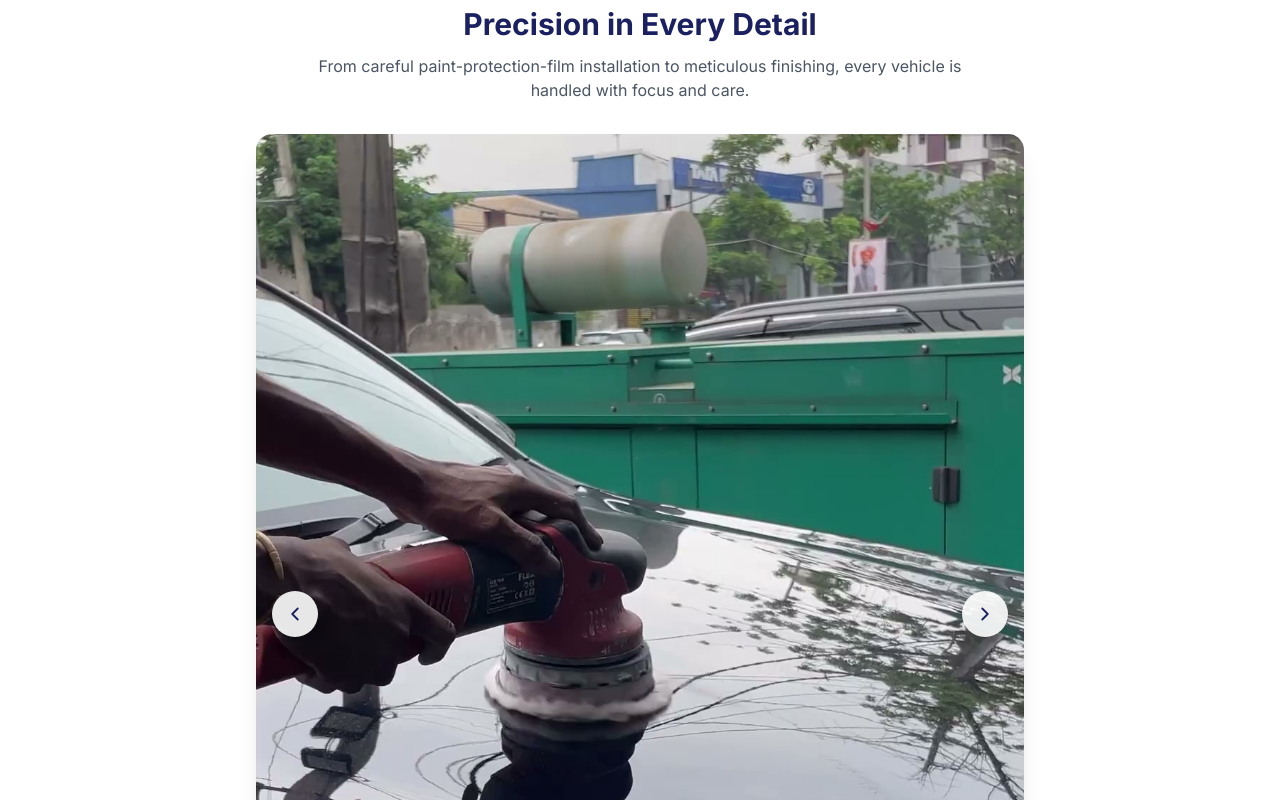
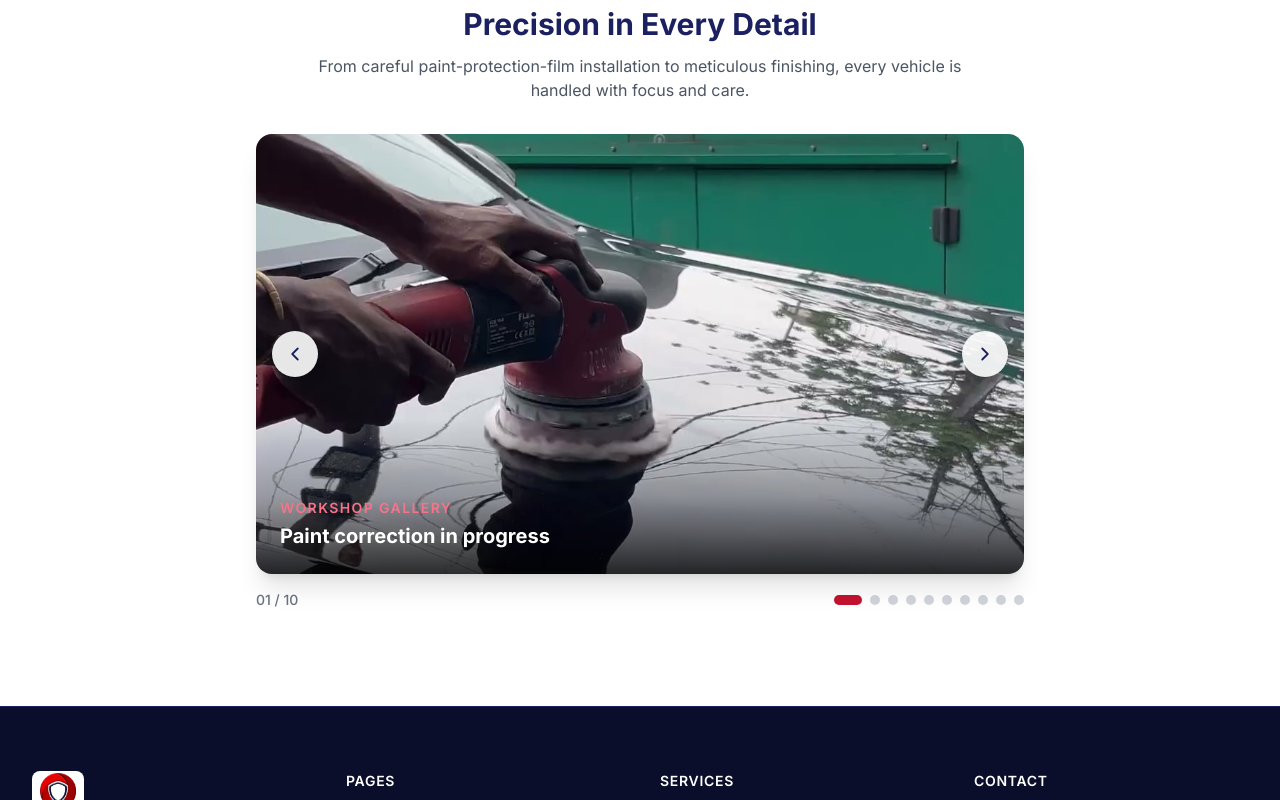
Before and after one commit to unbeatablerajiv/wowdetailing, a React (Vite) app in the folder client/: page /our-work in a window 1280 px wide. Shown: the part 2040-2840 px from the top of the page. Built offline with nearby package versions, Linux system fonts and the light colour scheme; no server answers.

Commit message:
Reduce workshop gallery carousel height

```diff
--- a/client/src/components/Gallery.jsx
+++ b/client/src/components/Gallery.jsx
@@ -97,7 +97,7 @@ function WorkshopCarousel() {
         <img
           src={activeImage.src}
           alt={activeImage.alt}
-          className="aspect-[9/14] w-full object-cover sm:aspect-[4/5]"
+          className="h-[360px] w-full object-cover sm:h-[440px]"
         />
         <div className="absolute inset-x-0 bottom-0 bg-gradient-to-t from-black/80 via-black/25 to-transparent px-6 pb-6 pt-20 text-white">
           <p className="text-sm font-semibold uppercase tracking-widest text-brand-300">Workshop Gallery</p>
```
